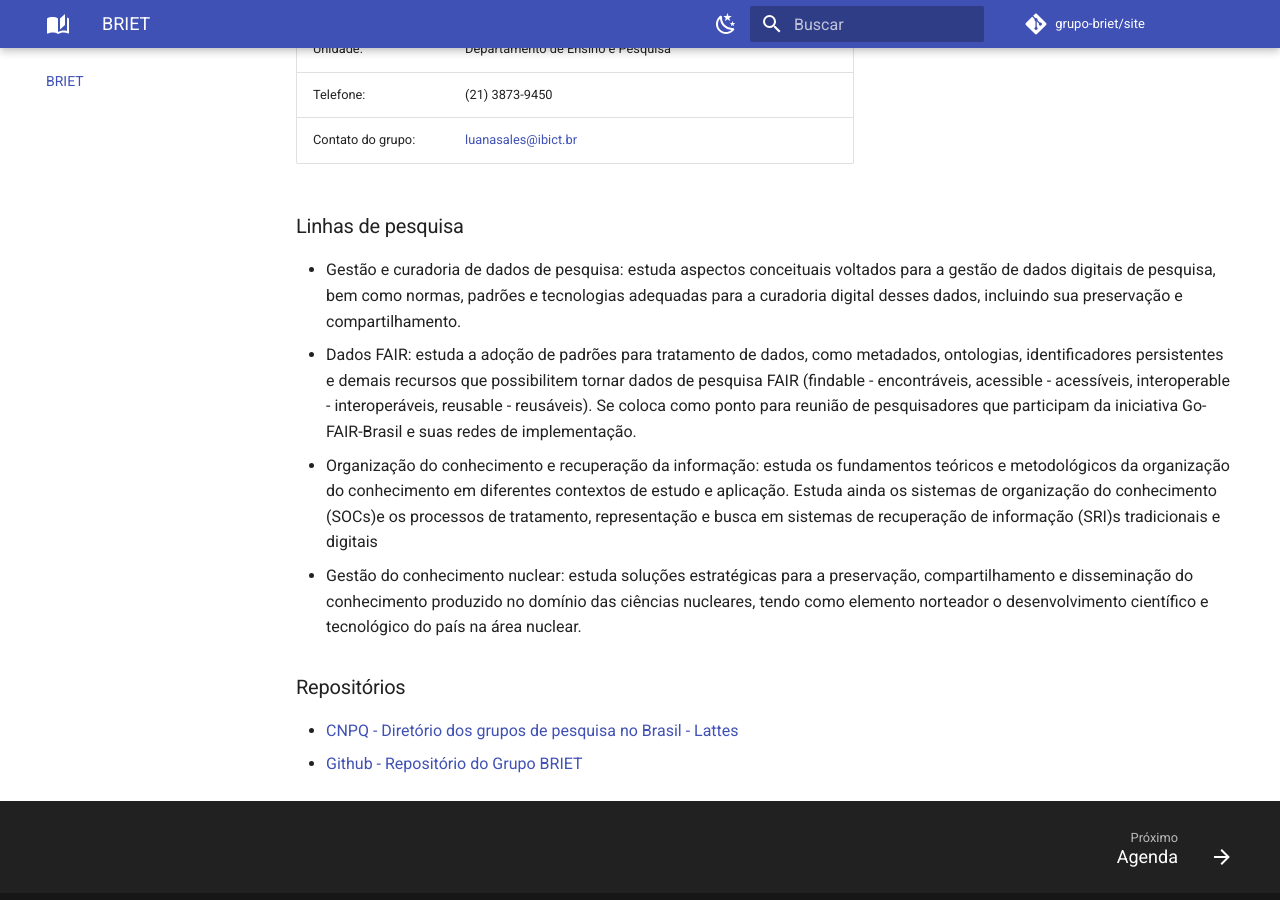
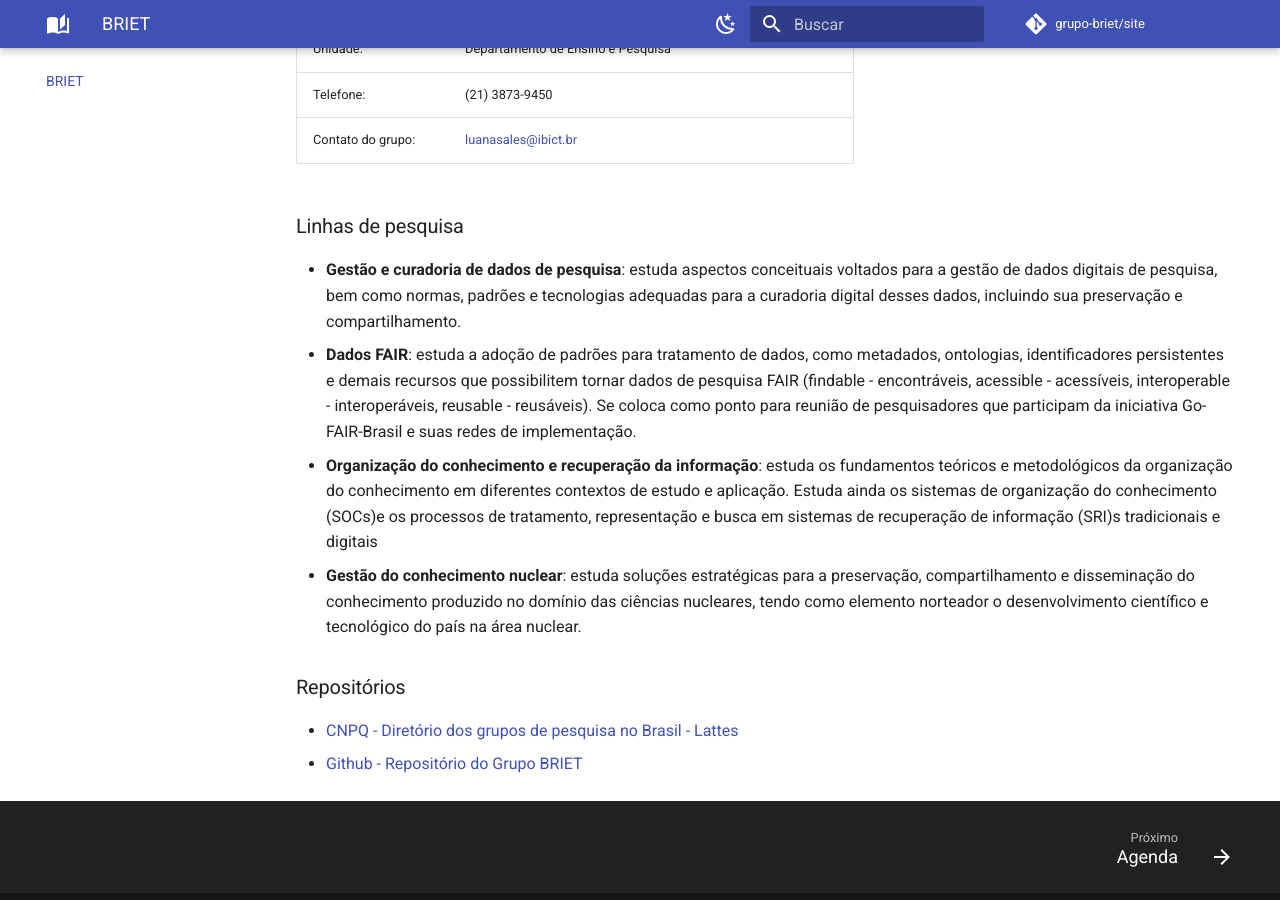
Before and after one commit to keellyayala/grupo-briet.github.io, an MkDocs documentation site: the page built from docs/index.md, in a window 1280 px wide and 900 px high, scrolled down 851 px. Built offline with MkDocs 1.6.1 and Material for MkDocs 9.7.7, drawn with Linux system fonts in a browser that asks for light colours; a script that is not in the unit is left out; comment, search, counter and statistics services are not loaded.

```diff
--- a/docs/index.md
+++ b/docs/index.md
@@ -26,10 +26,10 @@ O grupo investiga o conceito de dado de pesquisa e os processos que envolvem sua
 | Contato do grupo: | [luanasales@ibict.br](mailto:luanasales@ibict.br) |
 
 ### Linhas de pesquisa
-- Gestão e curadoria de dados de pesquisa: estuda aspectos conceituais voltados para a gestão de dados digitais de pesquisa, bem como normas, padrões e tecnologias adequadas para a curadoria digital desses dados, incluindo sua preservação e compartilhamento.
-- Dados FAIR: estuda a adoção de padrões para tratamento de dados, como metadados, ontologias, identificadores persistentes e demais recursos que possibilitem tornar dados de pesquisa FAIR (findable - encontráveis, acessible - acessíveis, interoperable - interoperáveis, reusable - reusáveis). Se coloca como ponto para reunião de pesquisadores que participam da iniciativa Go-FAIR-Brasil e suas redes de implementação.
-- Organização do conhecimento e recuperação da informação: estuda os fundamentos teóricos e metodológicos da organização do conhecimento em diferentes contextos de estudo e aplicação. Estuda ainda os sistemas de organização do conhecimento (SOCs)e os processos de tratamento, representação e busca em sistemas de recuperação de informação (SRI)s tradicionais e digitais
-- Gestão do conhecimento nuclear: estuda soluções estratégicas para a preservação, compartilhamento e disseminação do conhecimento produzido no domínio das ciências nucleares, tendo como elemento norteador o desenvolvimento científico e tecnológico do país na área nuclear.
+- **Gestão e curadoria de dados de pesquisa**: estuda aspectos conceituais voltados para a gestão de dados digitais de pesquisa, bem como normas, padrões e tecnologias adequadas para a curadoria digital desses dados, incluindo sua preservação e compartilhamento.
+- **Dados FAIR**: estuda a adoção de padrões para tratamento de dados, como metadados, ontologias, identificadores persistentes e demais recursos que possibilitem tornar dados de pesquisa FAIR (findable - encontráveis, acessible - acessíveis, interoperable - interoperáveis, reusable - reusáveis). Se coloca como ponto para reunião de pesquisadores que participam da iniciativa Go-FAIR-Brasil e suas redes de implementação.
+- **Organização do conhecimento e recuperação da informação**: estuda os fundamentos teóricos e metodológicos da organização do conhecimento em diferentes contextos de estudo e aplicação. Estuda ainda os sistemas de organização do conhecimento (SOCs)e os processos de tratamento, representação e busca em sistemas de recuperação de informação (SRI)s tradicionais e digitais
+- **Gestão do conhecimento nuclear**: estuda soluções estratégicas para a preservação, compartilhamento e disseminação do conhecimento produzido no domínio das ciências nucleares, tendo como elemento norteador o desenvolvimento científico e tecnológico do país na área nuclear.
 
 ### Repositórios
 - [CNPQ - Diretório dos grupos de pesquisa no Brasil - Lattes](http://dgp.cnpq.br/dgp/espelhogrupo/5689364231308349)
```
